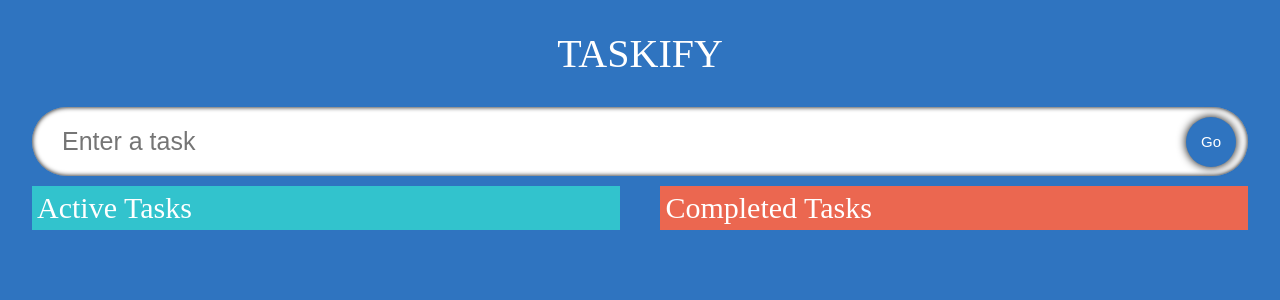
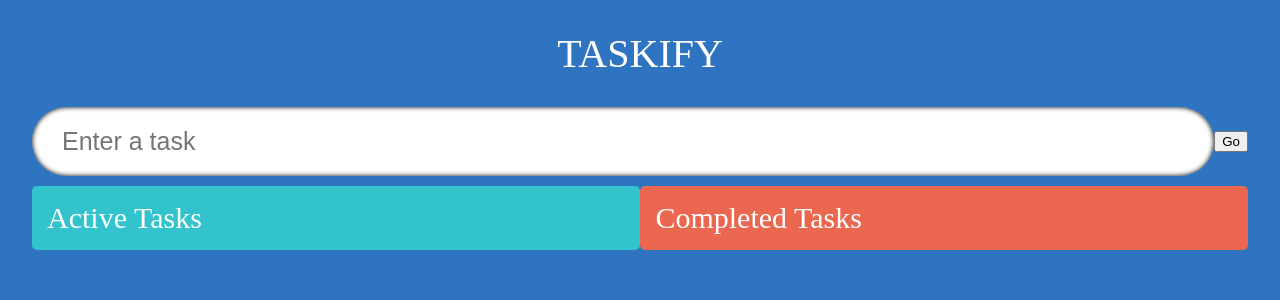
Before and after one commit to mayurphumatiya/todo-typescript, a React (Create React App) app: page / in a window 1280 px wide. Shown: the top 300 px of the page. Built offline with nearby package versions, Linux system fonts and the light colour scheme; a web font is replaced by a local one.

Commit message:
drag and drop bugfix

```diff
--- a/src/App.tsx
+++ b/src/App.tsx
@@ -1,17 +1,18 @@
 import React, { useState } from "react";
-import { DragDropContext, DropResult } from "react-beautiful-dnd";
 import "./App.css";
 import InputField from "./components/InputField";
+import TodoList from "./components/TodoList";
+import { DragDropContext, DropResult } from "react-beautiful-dnd";
 import { Todo } from "./components/model";
-import TodoList from "./components/TodoList";
 
 const App: React.FC = () => {
   const [todo, setTodo] = useState<string>("");
-  const [todos, setTodos] = useState<Todo[]>([]);
-  const [completedTodos, setCompletedTodos] = useState<Array<Todo>>([]);
+  const [todos, setTodos] = useState<Array<Todo>>([]);
+  const [CompletedTodos, setCompletedTodos] = useState<Array<Todo>>([]);
 
   const handleAdd = (e: React.FormEvent) => {
     e.preventDefault();
+
     if (todo) {
       setTodos([...todos, { id: Date.now(), todo, isDone: false }]);
       setTodo("");
@@ -19,25 +20,34 @@ const App: React.FC = () => {
   };
 
   const onDragEnd = (result: DropResult) => {
-    const { source, destination } = result;
-    if (!destination) return;
+    const { destination, source } = result;
+
+    console.log(result);
+
+    if (!destination) {
+      return;
+    }
+
     if (
       destination.droppableId === source.droppableId &&
       destination.index === source.index
-    )
+    ) {
       return;
+    }
 
-    let add,
-      active = todos,
-      complete = completedTodos;
+    let add;
+    let active = todos;
+    let complete = CompletedTodos;
+    // Source Logic
     if (source.droppableId === "TodosList") {
       add = active[source.index];
       active.splice(source.index, 1);
     } else {
-      add = active[source.index];
+      add = complete[source.index];
       complete.splice(source.index, 1);
     }
 
+    // Destination Logic
     if (destination.droppableId === "TodosList") {
       active.splice(destination.index, 0, add);
     } else {
@@ -46,7 +56,6 @@ const App: React.FC = () => {
 
     setCompletedTodos(complete);
     setTodos(active);
-
   };
 
   return (
@@ -55,10 +64,10 @@ const App: React.FC = () => {
         <span className="heading">Taskify</span>
         <InputField todo={todo} setTodo={setTodo} handleAdd={handleAdd} />
         <TodoList
-          completedTodos={completedTodos}
-          setCompletedTodos={setCompletedTodos}
           todos={todos}
           setTodos={setTodos}
+          CompletedTodos={CompletedTodos}
+          setCompletedTodos={setCompletedTodos}
         />
       </div>
     </DragDropContext>
--- a/src/components/SingleTodo.tsx
+++ b/src/components/SingleTodo.tsx
@@ -1,30 +1,35 @@
-import React, { useState, useRef, useEffect } from "react";
-import { Todo } from "./model";
+import React, { useEffect, useState } from "react";
+import { useRef } from "react";
 import { AiFillEdit, AiFillDelete } from "react-icons/ai";
 import { MdDone } from "react-icons/md";
-import "./styles.css";
+import { Todo } from "./model";
 import { Draggable } from "react-beautiful-dnd";
 
-type Props = {
+const SingleTodo: React.FC<{
+  index: number;
   todo: Todo;
   todos: Array<Todo>;
   setTodos: React.Dispatch<React.SetStateAction<Array<Todo>>>;
-  index: number;
-};
-
-const SingleTodo: React.FC<Props> = ({
-  todo,
-  todos,
-  setTodos,
-  index,
-}: Props) => {
+}> = ({ index, todo, todos, setTodos }) => {
   const [edit, setEdit] = useState<boolean>(false);
   const [editTodo, setEditTodo] = useState<string>(todo.todo);
+
   const inputRef = useRef<HTMLInputElement>(null);
-
   useEffect(() => {
     inputRef.current?.focus();
   }, [edit]);
+
+  const handleEdit = (e: React.FormEvent, id: number) => {
+    e.preventDefault();
+    setTodos(
+      todos.map((todo) => (todo.id === id ? { ...todo, todo: editTodo } : todo))
+    );
+    setEdit(false);
+  };
+
+  const handleDelete = (id: number) => {
+    setTodos(todos.filter((todo) => todo.id !== id));
+  };
 
   const handleDone = (id: number) => {
     setTodos(
@@ -34,31 +39,15 @@ const SingleTodo: React.FC<Props> = ({
     );
   };
 
-  const handleDelete = (id: number) => {
-    setTodos(todos.filter((todo) => todo.id !== id));
-  };
-
-  const handleEdit = (e: React.FormEvent, id: number) => {
-    e.preventDefault();
-
-    setTodos(
-      todos.map((todo) => (todo.id === id ? { ...todo, todo: editTodo } : todo))
-    );
-    setEdit(false);
-  };
-
-
-
-
   return (
     <Draggable draggableId={todo.id.toString()} index={index}>
       {(provided, snapshot) => (
         <form
-          className={`todos__single ${snapshot.isDragging ? "drag" : ""}`}
           onSubmit={(e) => handleEdit(e, todo.id)}
           {...provided.draggableProps}
           {...provided.dragHandleProps}
           ref={provided.innerRef}
+          className={`todos__single ${snapshot.isDragging ? "drag" : ""}`}
         >
           {edit ? (
             <input
@@ -72,7 +61,6 @@ const SingleTodo: React.FC<Props> = ({
           ) : (
             <span className="todos__single--text">{todo.todo}</span>
           )}
-
           <div>
             <span
               className="icon"
--- a/src/components/TodoList.tsx
+++ b/src/components/TodoList.tsx
@@ -1,22 +1,21 @@
 import React from "react";
-import { Droppable } from "react-beautiful-dnd";
 import { Todo } from "./model";
 import SingleTodo from "./SingleTodo";
-import "./styles.css";
+import { Droppable } from "react-beautiful-dnd";
 
-interface Props {
+interface props {
   todos: Array<Todo>;
   setTodos: React.Dispatch<React.SetStateAction<Array<Todo>>>;
   setCompletedTodos: React.Dispatch<React.SetStateAction<Array<Todo>>>;
-  completedTodos: Array<Todo>;
+  CompletedTodos: Array<Todo>;
 }
 
-const TodoList: React.FC<Props> = ({
+const TodoList: React.FC<props> = ({
   todos,
   setTodos,
-  completedTodos,
+  CompletedTodos,
   setCompletedTodos,
-}: Props) => {
+}) => {
   return (
     <div className="container">
       <Droppable droppableId="TodosList">
@@ -30,8 +29,8 @@ const TodoList: React.FC<Props> = ({
             {todos?.map((todo, index) => (
               <SingleTodo
                 index={index}
+                todos={todos}
                 todo={todo}
-                todos={todos}
                 key={todo.id}
                 setTodos={setTodos}
               />
@@ -43,18 +42,18 @@ const TodoList: React.FC<Props> = ({
       <Droppable droppableId="TodosRemove">
         {(provided, snapshot) => (
           <div
-            className={`todos remove ${
-              snapshot.isDraggingOver ? "dragcomplete" : ""
-            }`}
             ref={provided.innerRef}
             {...provided.droppableProps}
+            className={`todos  ${
+              snapshot.isDraggingOver ? "dragcomplete" : "remove"
+            }`}
           >
             <span className="todos__heading">Completed Tasks</span>
-            {completedTodos?.map((todo, index) => (
+            {CompletedTodos?.map((todo, index) => (
               <SingleTodo
                 index={index}
+                todos={CompletedTodos}
                 todo={todo}
-                todos={completedTodos}
                 key={todo.id}
                 setTodos={setCompletedTodos}
               />
--- a/src/components/styles.css
+++ b/src/components/styles.css
@@ -1,83 +1,105 @@
 .input {
-    display:flex;
-    width:95%;
-    position:relative;
-    align-items:center;
+  display: flex;
+  width: 95%;
+  position: relative;
+  align-items: center;
 }
 
 .input__box {
-    width:100%;
-    border-radius:50px;
-    padding:20px 30px;
-    font-size:25px;
+  width: 100%;
+  border-radius: 50px;
+  padding: 20px 30px;
+  font-size: 25px;
   border: none;
   transition: 0.2s;
   box-shadow: inset 0 0 5px black;
 }
 
 .input__box:focus {
-    box-shadow: 0 0 10px 1000px rgba(0,0,0,0.5);
-    outline:none;
+  box-shadow: 0 0 10px 1000px rgba(0, 0, 0, 0.5);
+  outline: none;
 }
 
-.input__submit {
-    position:absolute;
-    width:50px;
-    height:50px;
-    margin:12px;
-    border-radius:50px;
-    right:0px;
-    border:none;
-    font-size:15px;
+.input_submit {
+  position: absolute;
+  width: 50px;
+  height: 50px;
+  margin: 12px;
+  border-radius: 50px;
+  right: 0px;
+  border: none;
+  font-size: 15px;
   background-color: #2f74c0;
-    color:white;
-    transition:0.2s all;
-    box-shadow:0 0 10px black
+  color: white;
+  transition: 0.2s all;
+  box-shadow: 0 0 10px black;
 }
-.input__submit:hover {
+
+.input_submit:hover {
   background-color: #388ae2;
 }
-.input__submit:active {
+
+.input_submit:active {
   transform: scale(0.8);
   box-shadow: 0 0 5px black;
 }
+
 .container {
-  display:flex;
-  width:95%;
-  margin-top:10px;
-  justify-content:space-between;
-  align-items:flex-start;
+  width: 95%;
+  display: flex;
+  margin-top: 10px;
+  justify-content: space-between;
+  align-items: flex-start;
 }
 
 .todos {
-    display:flex;
-    width:47.5%;
-    flex-direction:column;
-    padding:5px;
-    background-color: rgb(50,195,205);
+  border-radius: 5px;
+  display: flex;
+  flex-direction: column;
+  width: 47.5%;
+  padding: 15px;
+  background-color: rgb(50, 195, 205);
+}
+
+.dragactive {
+  background-color: rgb(0, 221, 236);
+}
+
+.dragcomplete {
+  background-color: rgb(255, 38, 0);
+}
+
+.remove {
+  background-color: rgb(235, 103, 80);
 }
 
 .todos__heading {
-  font-size:30px;
-  color:white;
+  font-size: 30px;
+  /* text-align: center; */
+  color: white;
 }
 
 .todos__single {
-    display:flex;
-    border-radius:5px;
+  display: flex;
+  border-radius: 5px;
   padding: 20px;
-    margin-top:15px;
-    background-image:url("https://img.freepik.com/free-photo/crumpled-yellow-paper-background-close-up_60487-2390.jpg?size=626&ext=jpg");
-    transition:0.2s;
+  margin-top: 15px;
+  background-image: url("https://img.freepik.com/free-photo/crumpled-yellow-paper-background-close-up_60487-2390.jpg?size=626&ext=jpg");
+  transition: 0.2s;
 }
+
+.drag {
+  box-shadow: 0 0 20px black;
+}
+
 .todos__single:hover {
   box-shadow: 0 0 5px black;
-transform:scale(1.03);
+  transform: scale(1.03);
 }
 
-.todos__single--text{
-    flex:1;
-    padding:5px;
+.todos__single--text {
+  flex: 1;
+  padding: 5px;
   border: none;
   font-size: 20px;
 }
@@ -102,27 +124,12 @@ transform:scale(1.03);
   .input {
     width: 95%;
   }
+  .container {
+    width: 95%;
+    flex-direction: column;
+  }
   .todos {
     width: 95%;
-      margin-bottom:10px ;
-    }
-  .container{
-    width:95%;
-    flex-direction:column;
+    margin-bottom: 10px;
   }
 }
-  .remove{
-    background-color: rgb(235,103,80);
-  }
-
-  .dragactive {
-    background-color: rgb(0, 221, 236);
-  }
-
-  .dragcomplete {
-    background-color: rgb(255, 38, 0);
-  }
-
-  .drag {
-    box-shadow: 0 0 20px black;
-  }
--- a/src/index.tsx
+++ b/src/index.tsx
@@ -7,7 +7,5 @@ const root = ReactDOM.createRoot(
   document.getElementById('root') as HTMLElement
 );
 root.render(
-  <React.StrictMode>
     <App />
-  </React.StrictMode>
 );
```
Also changed, not shown: src/components/ReactReducer.tsx (deleted, +0 -33 lines). Lines whose indentation alone changed are shown as unchanged.
